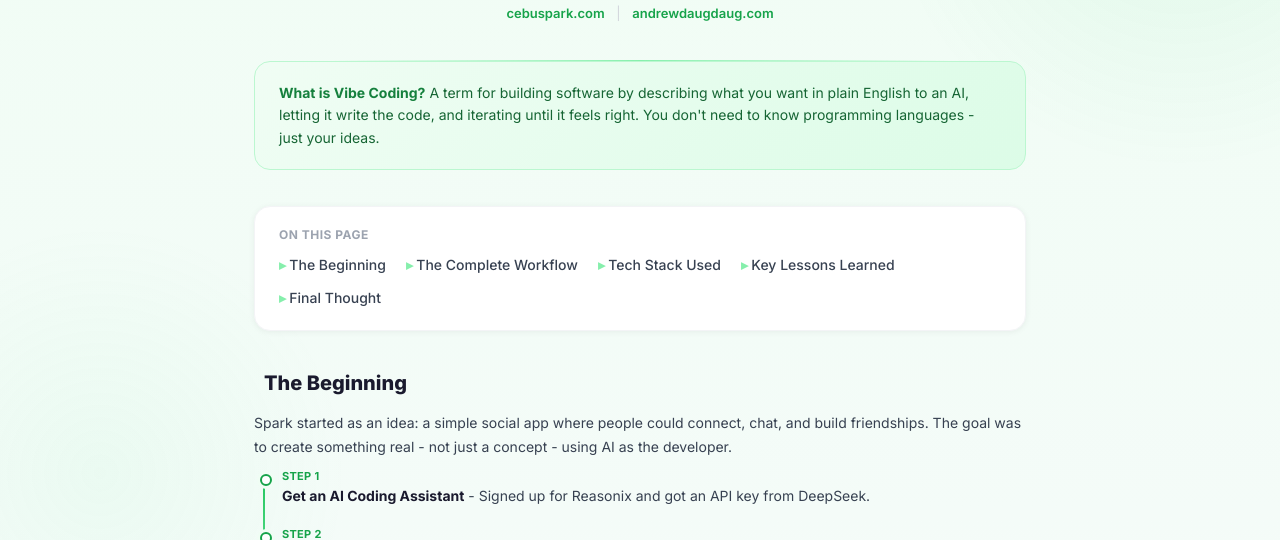
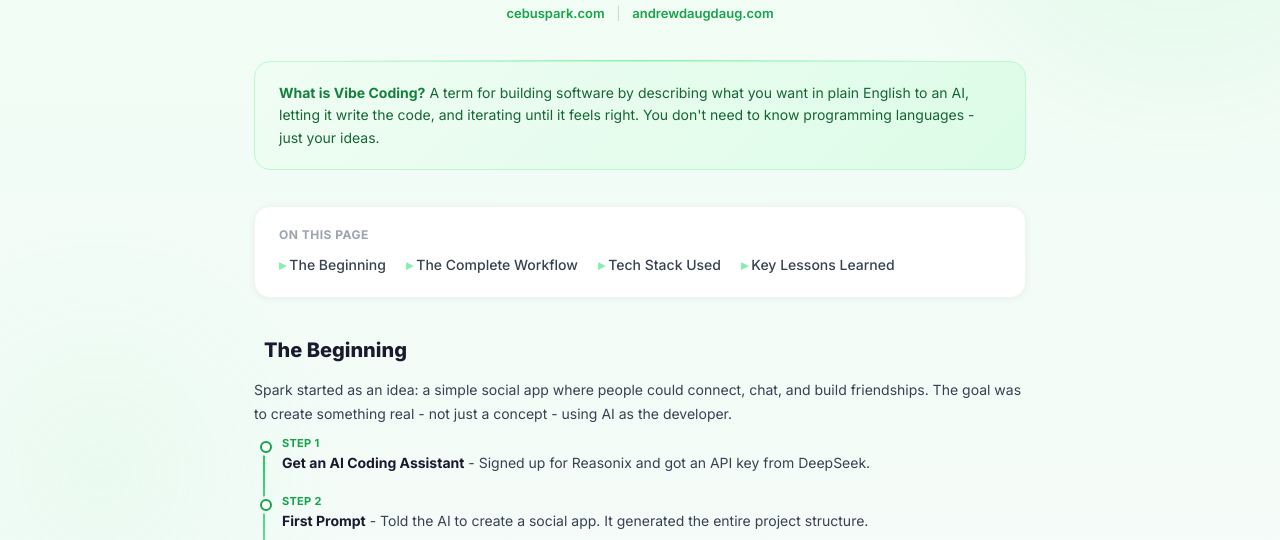
Before and after one commit to ghub-drew/spark-social-app, a website: page public/journey.html in a window 1280 px wide. Shown: the part 227-767 px from the top of the page. Drawn offline with Linux system fonts and the light colour scheme.

Commit message:
Remove Final Thought from TOC

```diff
--- a/public/journey.html
+++ b/public/journey.html
@@ -181,7 +181,6 @@
         <a href="#workflow">The Complete Workflow</a>
         <a href="#tech-stack">Tech Stack Used</a>
         <a href="#lessons">Key Lessons Learned</a>
-        <a href="#final-thought">Final Thought</a>
       </div>
     </div>
 
```
